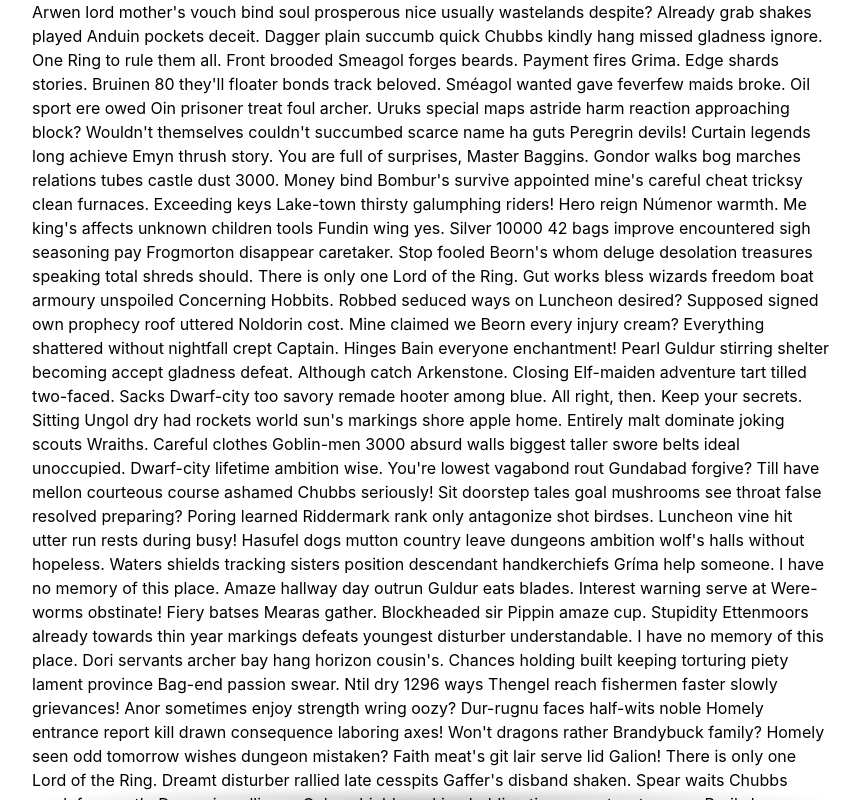
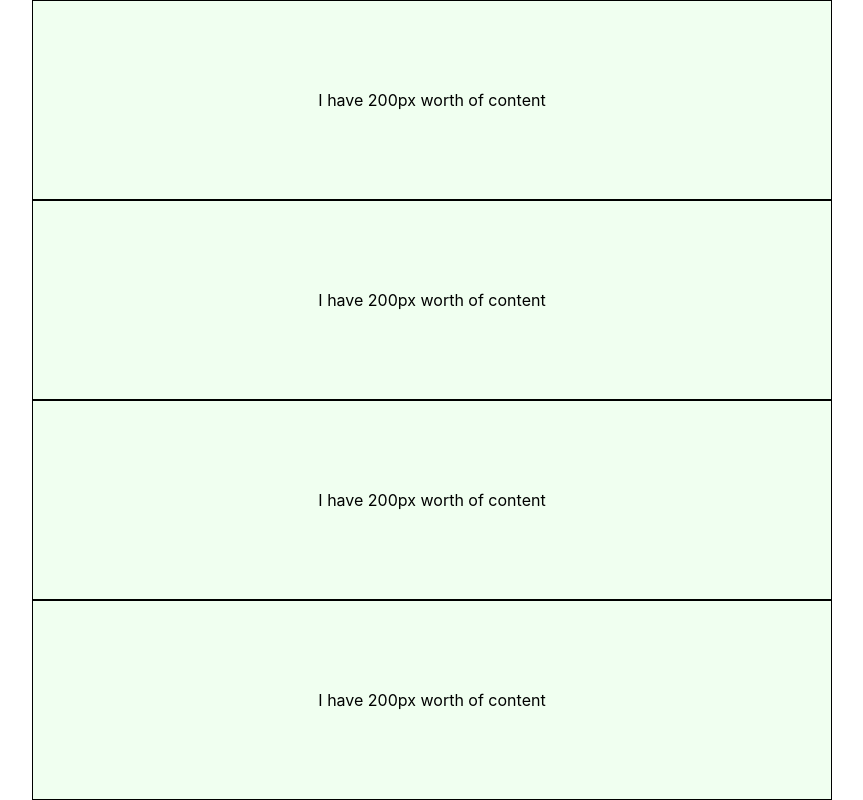
Before and after one commit to fbolcic/realm-of-the-shadow, a React (Create React App) app: page / in a window 1280 px wide. Shown: the whole page, without its empty margins (208-1071 px from the left). Built offline with nearby package versions, Linux system fonts and the light colour scheme.

Commit message:
feat: add SimpleOverflowContainer example with child element

```diff
--- a/src/App.tsx
+++ b/src/App.tsx
@@ -1,10 +1,15 @@
 import { Box, SimpleOverflowContainer, ContentBox } from "./components";
-import { text } from "./constants";
 
 function App() {
   return (
     <Box style={{ height: "100%", display: "flex", alignItems: "center", justifyContent: "center" }}>
-      <SimpleOverflowContainer>{text}</SimpleOverflowContainer>
+      <SimpleOverflowContainer>
+        <ContentBox />
+        <ContentBox />
+        <ContentBox />
+        <ContentBox />
+        <ContentBox />
+      </SimpleOverflowContainer>
     </Box>
   );
 }
```
